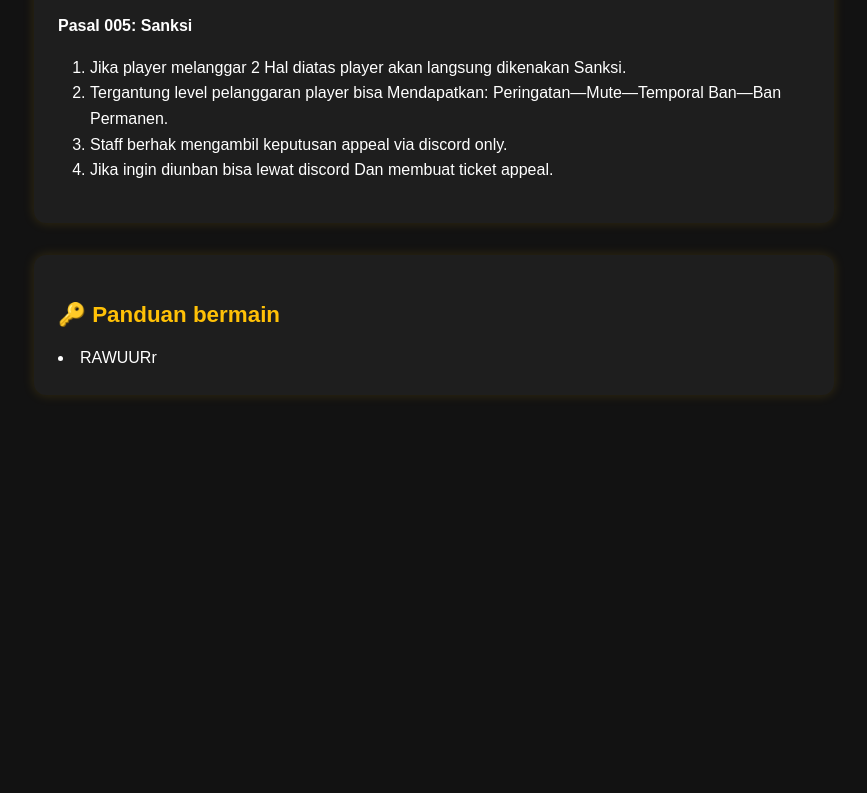
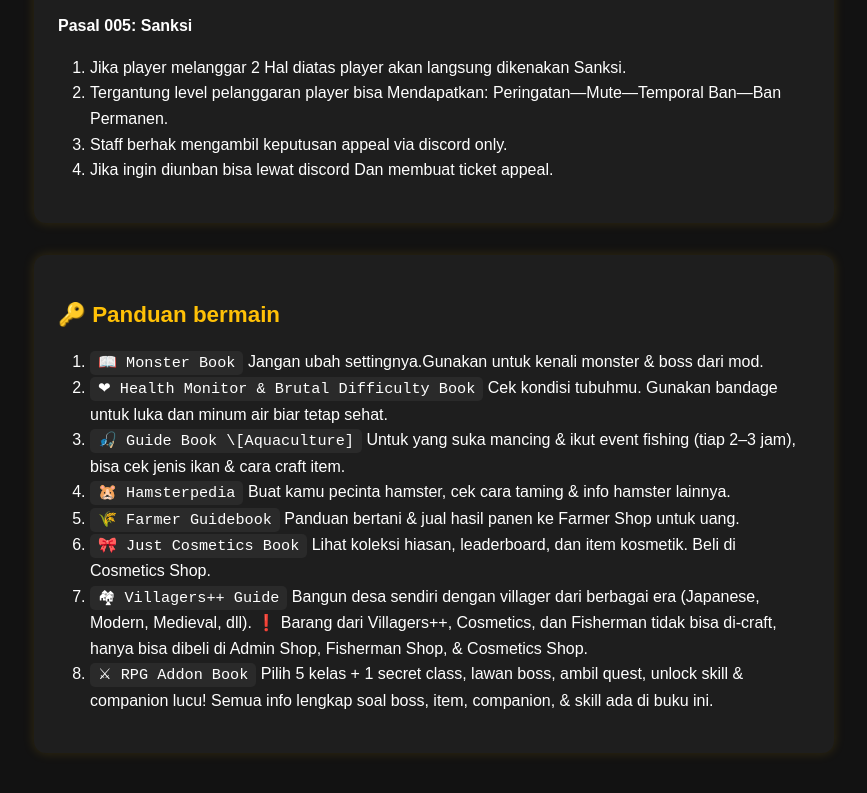
Before and after one commit to Fynzz/GuideBook, a plain HTML site: page index.html in a window 1280 px wide. Shown: the part 2186-2979 px from the top of the page, without its empty margins (206-1073 px from the left). Before the commit the page ends 2645 px from the top, so only its background shows below. Drawn offline with Linux system fonts and the light colour scheme.

Commit message:
update panduan

```diff
--- a/index.html
+++ b/index.html
@@ -111,7 +111,26 @@
 
     <section class="section">
       <h2>🔑 Panduan bermain</h2>
-      <li>RAWUURr</li>
+      <ol>
+        <li><code>📖 Monster Book</code>
+          Jangan ubah settingnya.Gunakan untuk kenali monster & boss dari mod.</li>
+        <li><code>❤ Health Monitor & Brutal Difficulty Book</code>
+          Cek kondisi tubuhmu. Gunakan bandage untuk luka dan minum air biar tetap sehat.</li>
+          <li><code>🎣 Guide Book \[Aquaculture]</code>
+            Untuk yang suka mancing & ikut event fishing (tiap 2–3 jam), bisa cek jenis ikan & cara craft item.</li>
+          <li><code>🐹 Hamsterpedia</code>
+            Buat kamu pecinta hamster, cek cara taming & info hamster lainnya.</li>
+          <li><code>🌾 Farmer Guidebook</code>
+            Panduan bertani & jual hasil panen ke Farmer Shop untuk uang.</li>
+          <li><code>🎀 Just Cosmetics Book</code>
+            Lihat koleksi hiasan, leaderboard, dan item kosmetik. Beli di Cosmetics Shop.</li>
+          <li><code>🏘 Villagers++ Guide</code>
+            Bangun desa sendiri dengan villager dari berbagai era (Japanese, Modern, Medieval, dll).
+  ❗ Barang dari Villagers++, Cosmetics, dan Fisherman tidak bisa di-craft, hanya bisa dibeli di Admin Shop, Fisherman Shop, & Cosmetics Shop.</li>
+  <li><code>⚔ RPG Addon Book</code>
+    Pilih 5 kelas + 1 secret class, lawan boss, ambil quest, unlock skill & companion lucu!
+  Semua info lengkap soal boss, item, companion, & skill ada di buku ini.</li>
+      </ol>
     </section>
   </div>
 </body>
```
